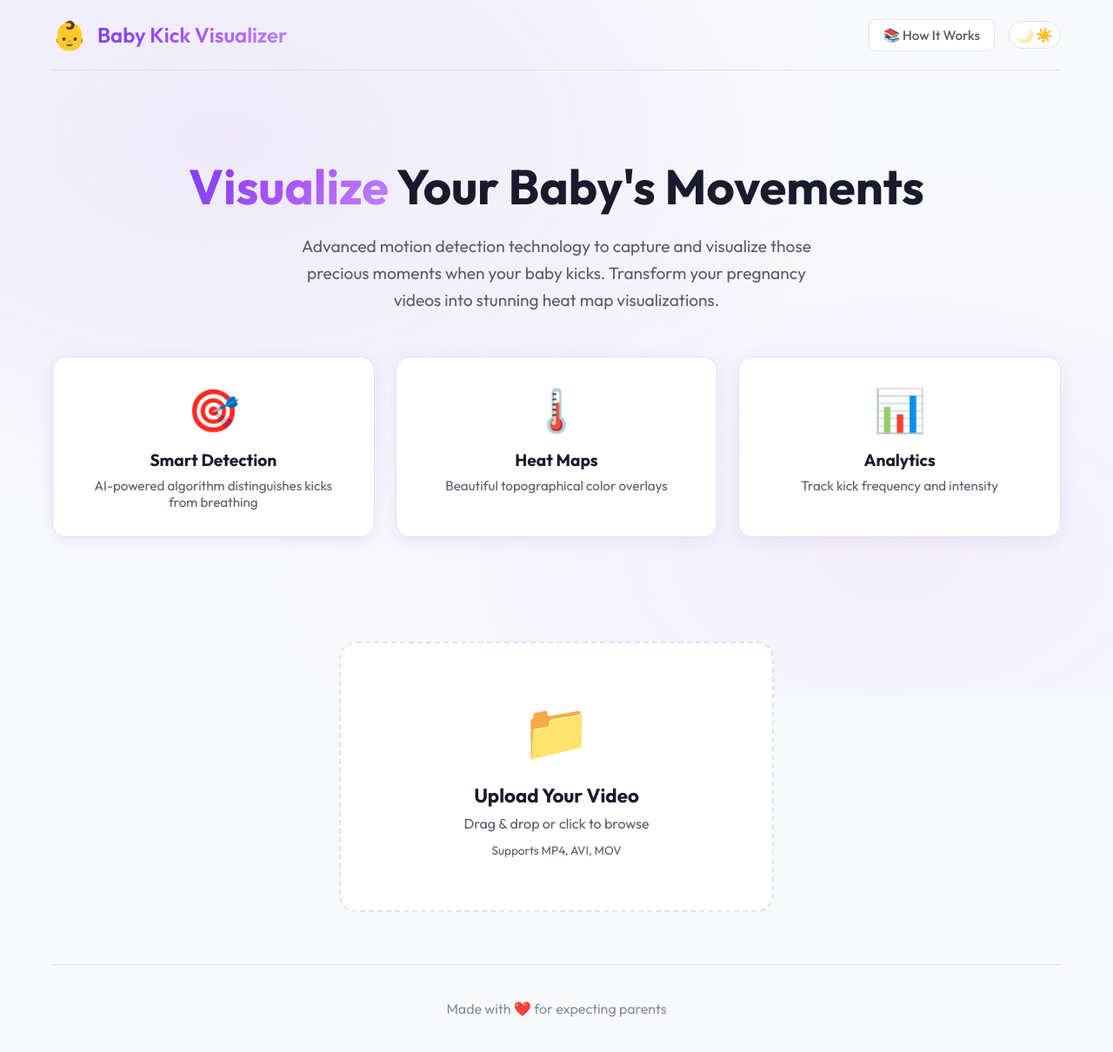
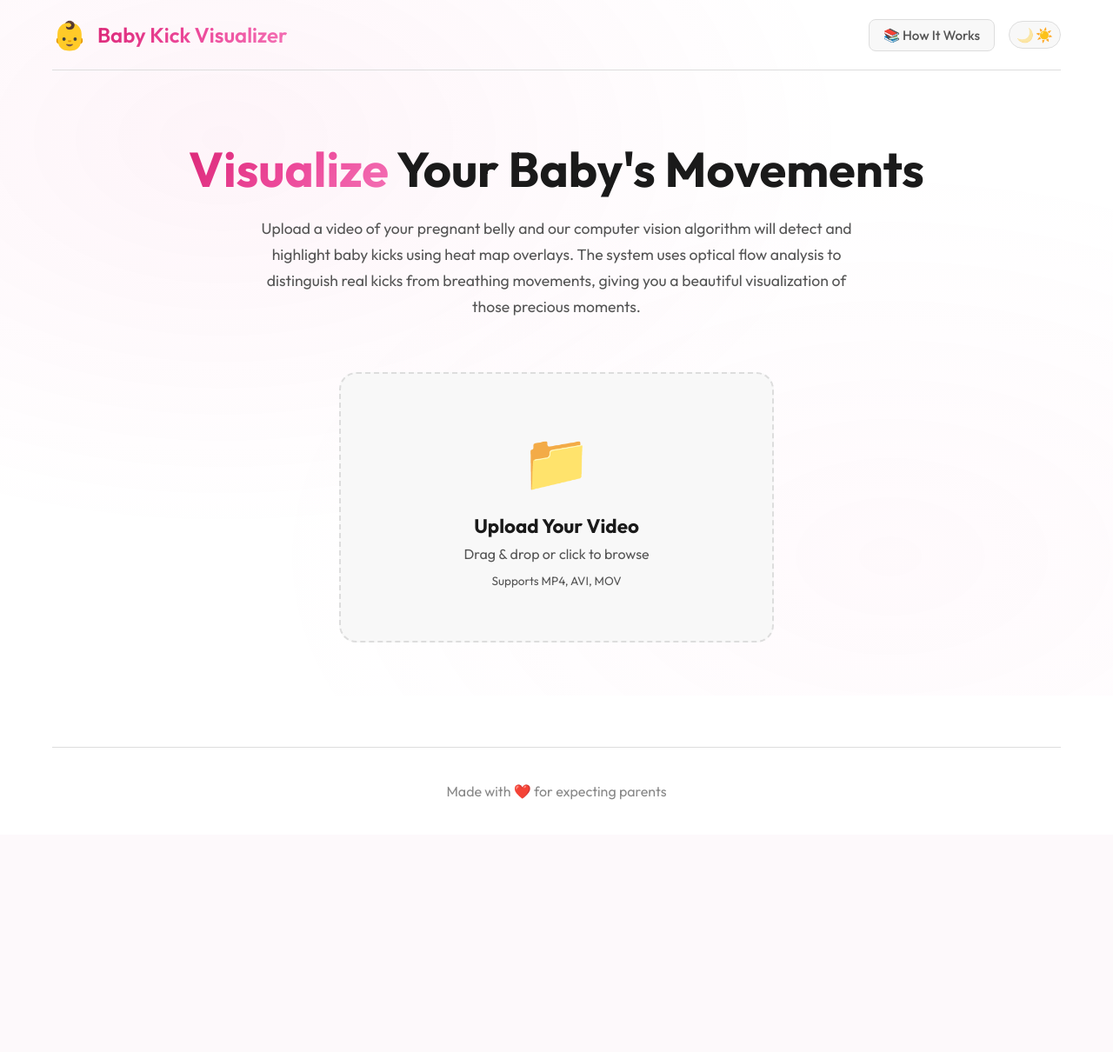
Before and after one commit to Fazmin/babybumpviz, a FastAPI app: page / in a window 1280 px wide. Shown: the whole page at 87% size. After the commit the page ends 920 px from the top, so only its background shows below. Run offline with FastAPI, Linux system fonts and the light colour scheme.

Commit message:
Update color palette and enhance UI styles across CSS and JS files; improve hero section layout and upload area alignment in HTML templates.

```diff
--- a/static/css/styles.css
+++ b/static/css/styles.css
@@ -1,38 +1,44 @@
 /* Baby Kick Visualizer - Custom Styles */
+/* Color Palette: White, Dark Gray, Pink */
 
 /* Dark Theme (Default) */
 :root {
-    --bg-main: #0a0a0f;
-    --bg-card: #14141f;
-    --bg-card-hover: #1a1a2e;
-    --bg-input: #0a0a0f;
-    --accent-primary: #7c3aed;
-    --accent-secondary: #a855f7;
-    --accent-gradient: linear-gradient(135deg, #7c3aed 0%, #a855f7 50%, #c084fc 100%);
+    --bg-main: #111111;
+    --bg-card: #1a1a1a;
+    --bg-card-hover: #252525;
+    --bg-input: #111111;
+    --bg-elevated: #2a2a2a;
+    --accent-primary: #ec4899;
+    --accent-secondary: #f472b6;
+    --accent-tertiary: #db2777;
+    --accent-gradient: linear-gradient(135deg, #db2777 0%, #ec4899 50%, #f472b6 100%);
     --text-primary: #ffffff;
-    --text-secondary: #a0a0b0;
-    --text-muted: #6b6b7b;
-    --border-color: #2a2a3e;
-    --success: #10b981;
-    --warning: #f59e0b;
-    --error: #ef4444;
+    --text-secondary: #a0a0a0;
+    --text-muted: #666666;
+    --border-color: #333333;
+    --success: #ec4899;
+    --warning: #f472b6;
+    --error: #db2777;
     --font-family: 'Outfit', -apple-system, BlinkMacSystemFont, sans-serif;
-    --shadow-color: rgba(0, 0, 0, 0.3);
-    --timeline-bg: #0a0a0f;
+    --shadow-color: rgba(0, 0, 0, 0.4);
+    --timeline-bg: #1a1a1a;
+    --pink-glow: rgba(236, 72, 153, 0.15);
 }
 
 /* Light Theme */
 [data-theme="light"] {
-    --bg-main: #f8f9fc;
-    --bg-card: #ffffff;
-    --bg-card-hover: #f0f1f5;
+    --bg-main: #ffffff;
+    --bg-card: #f8f8f8;
+    --bg-card-hover: #f0f0f0;
     --bg-input: #ffffff;
-    --text-primary: #1a1a2e;
-    --text-secondary: #5a5a6e;
-    --text-muted: #8a8a9e;
-    --border-color: #e0e0e8;
-    --shadow-color: rgba(124, 58, 237, 0.1);
-    --timeline-bg: #ffffff;
+    --bg-elevated: #e8e8e8;
+    --text-primary: #1a1a1a;
+    --text-secondary: #555555;
+    --text-muted: #888888;
+    --border-color: #dddddd;
+    --shadow-color: rgba(236, 72, 153, 0.15);
+    --timeline-bg: #f8f8f8;
+    --pink-glow: rgba(236, 72, 153, 0.1);
 }
 
 * {
@@ -59,9 +65,9 @@ body::before {
     width: 100%;
     height: 100%;
     background:
-        radial-gradient(ellipse at 20% 20%, rgba(124, 58, 237, 0.15) 0%, transparent 50%),
-        radial-gradient(ellipse at 80% 80%, rgba(168, 85, 247, 0.1) 0%, transparent 50%),
-        radial-gradient(ellipse at 50% 50%, rgba(192, 132, 252, 0.05) 0%, transparent 70%);
+        radial-gradient(ellipse at 20% 20%, rgba(236, 72, 153, 0.12) 0%, transparent 50%),
+        radial-gradient(ellipse at 80% 80%, rgba(244, 114, 182, 0.08) 0%, transparent 50%),
+        radial-gradient(ellipse at 50% 50%, rgba(219, 39, 119, 0.05) 0%, transparent 70%);
     pointer-events: none;
     z-index: -1;
     transition: opacity 0.3s ease;
@@ -71,14 +77,14 @@ body::before {
 [data-theme="light"] body::before,
 body:has([data-theme="light"])::before {
     background:
-        radial-gradient(ellipse at 20% 20%, rgba(124, 58, 237, 0.08) 0%, transparent 50%),
-        radial-gradient(ellipse at 80% 80%, rgba(168, 85, 247, 0.05) 0%, transparent 50%);
+        radial-gradient(ellipse at 20% 20%, rgba(236, 72, 153, 0.06) 0%, transparent 50%),
+        radial-gradient(ellipse at 80% 80%, rgba(244, 114, 182, 0.04) 0%, transparent 50%);
 }
 
 [data-theme="light"]::before {
     background:
-        radial-gradient(ellipse at 20% 20%, rgba(124, 58, 237, 0.08) 0%, transparent 50%),
-        radial-gradient(ellipse at 80% 80%, rgba(168, 85, 247, 0.05) 0%, transparent 50%);
+        radial-gradient(ellipse at 20% 20%, rgba(236, 72, 153, 0.06) 0%, transparent 50%),
+        radial-gradient(ellipse at 80% 80%, rgba(244, 114, 182, 0.04) 0%, transparent 50%);
 }
 
 .app-container {
@@ -124,7 +130,7 @@ body:has([data-theme="light"])::before {
 .nav-link:hover {
     color: var(--accent-primary);
     border-color: var(--accent-primary);
-    background: rgba(124, 58, 237, 0.1);
+    background: rgba(236, 72, 153, 0.1);
 }
 
 /* Theme Toggle */
@@ -224,19 +230,32 @@ body:has([data-theme="light"])::before {
 }
 
 .hero-subtitle {
-    font-size: 1.2rem;
+    font-size: 1.1rem;
     color: var(--text-secondary);
-    max-width: 600px;
-    margin: 0 auto 50px;
-    line-height: 1.6;
+    max-width: 700px;
+    margin: 0 auto 40px;
+    line-height: 1.7;
 }
 
-/* Features Grid */
-.features-grid {
-    display: grid;
-    grid-template-columns: repeat(auto-fit, minmax(250px, 1fr));
-    gap: 24px;
-    margin-bottom: 60px;
+/* Compact Hero */
+.hero-compact {
+    padding: 40px 0 20px;
+}
+
+.hero-compact .hero-subtitle {
+    margin-bottom: 0;
+}
+
+/* Upload Section Centered */
+.upload-section-centered {
+    display: flex;
+    justify-content: center;
+    padding: 40px 0 60px;
+}
+
+.upload-section-centered .upload-area {
+    max-width: 500px;
+    width: 100%;
 }
 
 .feature-card {
@@ -432,7 +451,7 @@ body:has([data-theme="light"])::before {
     font-weight: 400;
     line-height: 1.6;
     color: var(--text-primary);
-    box-shadow: 0 10px 40px rgba(124, 58, 237, 0.3);
+    box-shadow: 0 10px 40px rgba(236, 72, 153, 0.3);
     opacity: 0;
     visibility: hidden;
     transition: all 0.25s ease;
@@ -558,12 +577,12 @@ select {
 .btn-primary {
     background: var(--accent-gradient);
     color: white;
-    box-shadow: 0 4px 20px rgba(124, 58, 237, 0.4);
+    box-shadow: 0 4px 20px rgba(236, 72, 153, 0.4);
 }
 
 .btn-primary:hover {
     transform: translateY(-2px);
-    box-shadow: 0 6px 30px rgba(124, 58, 237, 0.5);
+    box-shadow: 0 6px 30px rgba(236, 72, 153, 0.5);
 }
 
 .btn-secondary {
--- a/templates/index.html
+++ b/templates/index.html
@@ -28,36 +28,20 @@
         <main class="main-content">
             <!-- Landing Section -->
             <section id="landing-section" class="section active">
-                <div class="hero">
+                <div class="hero hero-compact">
                     <h1 class="hero-title">
                         <span class="gradient-text">Visualize</span> Your Baby's Movements
                     </h1>
                     <p class="hero-subtitle">
-                        Advanced motion detection technology to capture and visualize
-                        those precious moments when your baby kicks. Transform your
-                        pregnancy videos into stunning heat map visualizations.
+                        Upload a video of your pregnant belly and our computer vision algorithm
+                        will detect and highlight baby kicks using heat map overlays. The system
+                        uses optical flow analysis to distinguish real kicks from breathing movements,
+                        giving you a beautiful visualization of those precious moments.
                     </p>
-                    <div class="features-grid">
-                        <div class="feature-card">
-                            <div class="feature-icon">🎯</div>
-                            <h3>Smart Detection</h3>
-                            <p>AI-powered algorithm distinguishes kicks from breathing</p>
-                        </div>
-                        <div class="feature-card">
-                            <div class="feature-icon">🌡️</div>
-                            <h3>Heat Maps</h3>
-                            <p>Beautiful topographical color overlays</p>
-                        </div>
-                        <div class="feature-card">
-                            <div class="feature-icon">📊</div>
-                            <h3>Analytics</h3>
-                            <p>Track kick frequency and intensity</p>
-                        </div>
-                    </div>
                 </div>
 
                 <!-- Upload Area -->
-                <div class="upload-section">
+                <div class="upload-section upload-section-centered">
                     <div class="upload-area" id="upload-area">
                         <div class="upload-icon">📁</div>
                         <h3>Upload Your Video</h3>
@@ -232,7 +216,7 @@
                             </label>
                         </div>
                     </div>
-                    <p class="timeline-hint">💡 Click on red kick markers to jump to that moment in the video</p>
+                    <p class="timeline-hint">💡 Click on pink kick markers to jump to that moment in the video</p>
                     <canvas id="timeline-canvas"></canvas>
                 </div>
 
```
Also changed, not shown: static/css/technical.css (+30 -30 lines), static/js/app.js (+12 -12 lines), templates/technical.html (+4 -4 lines), outputs/49f5d790-e3a9-4407-b6a4-6b64ee2effaa_preview.jpg (added).
